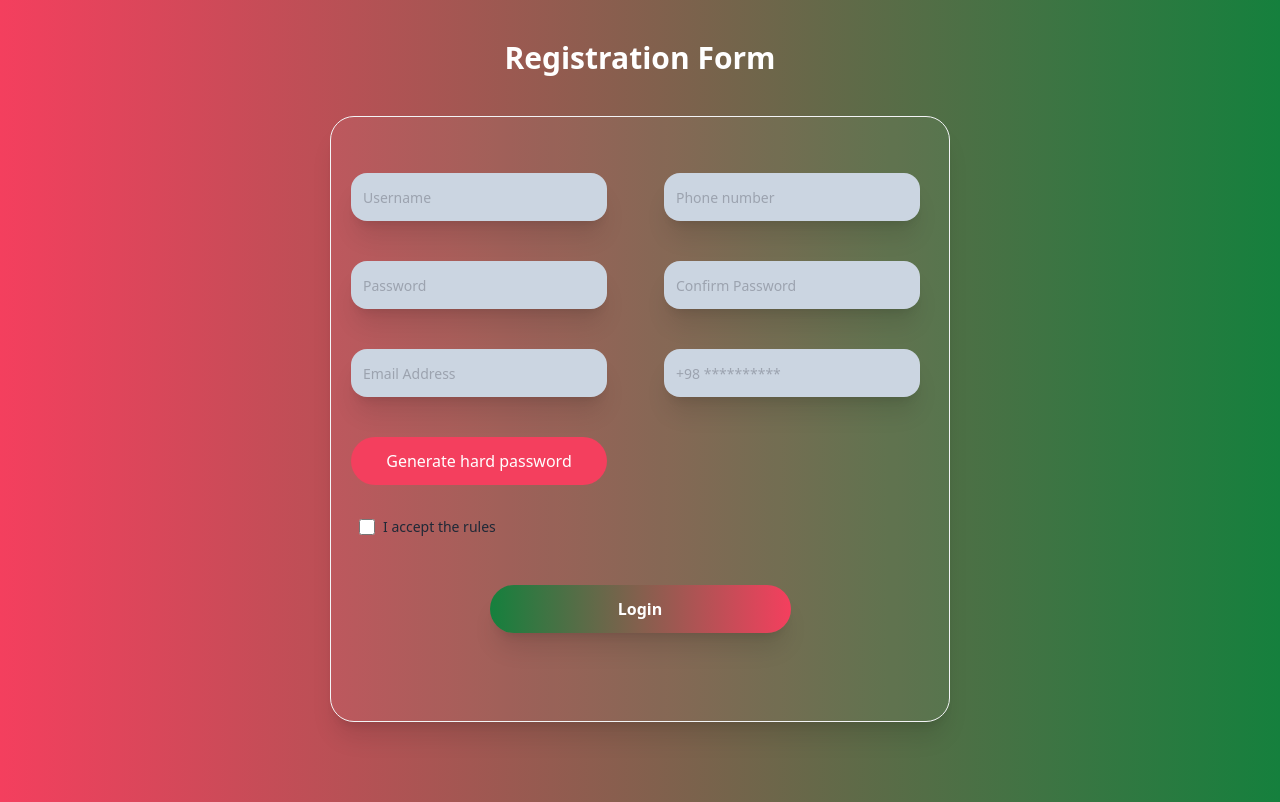
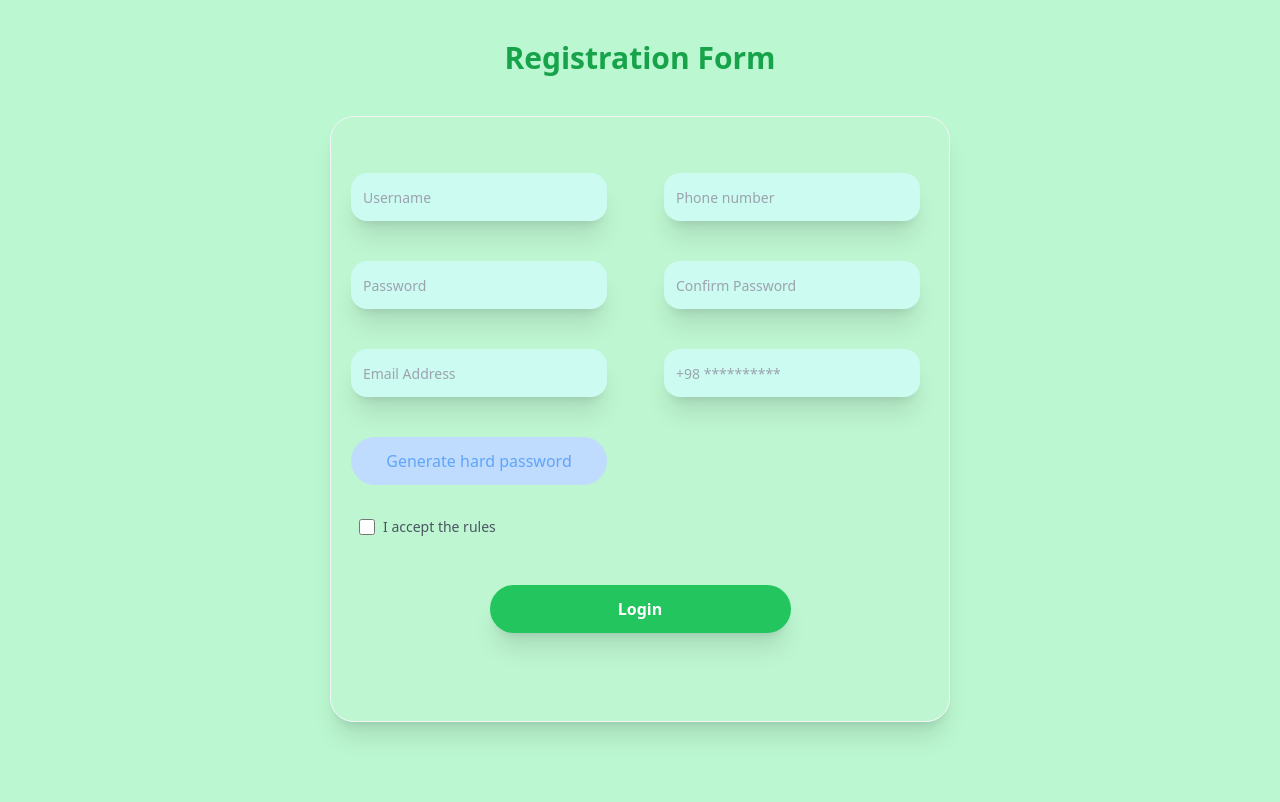
Before and after one commit to zahra-hjri/validation-form-react, a React (Vite) app: page / in a window 1280 px wide. Built offline with nearby package versions, Linux system fonts and the light colour scheme.

Commit message:
change styles

```diff
--- a/src/App.jsx
+++ b/src/App.jsx
@@ -5,9 +5,9 @@ import './App.css'
 function App() {
 
   return (
-    <div className=' h-full w-full bg-gradient-to-r from-rose-500 to-green-700 px-5 pb-20'>
+    <div className=' h-full w-full bg-green-200 px-5 pb-20'>
 
-      <h1 className='text-white font-extrabold text-center text-xl sm:text-3xl py-10'>Registration Form
+      <h1 className='text-green-600 font-extrabold text-center text-xl sm:text-3xl py-10'>Registration Form
       </h1>
 
      <Form/>
--- a/src/components/Form/Form.jsx
+++ b/src/components/Form/Form.jsx
@@ -71,7 +71,7 @@ export const Form = () => {
               <p className=' text-red-500 font-medium ml-6'>{error.phone}</p> */}
 
               {Object.values(error).map((error) =>(
-                <p key={error} className='text-rose-700 font-medium ml-6'>{error}</p>
+                <p key={error} className='text-red-500 font-medium ml-6'>{error}</p>
               ))}
               {
                  success && <p className='font-bold rounded-xl w-64 pb-4 text-green-500 mx-auto text-center'>Registration was successful</p>
@@ -79,34 +79,34 @@ export const Form = () => {
             <div className='flex flex-col items-center md:grid md:grid-cols-2 md:gap-6 md:mx-auto'>
 
             <input name='userName' value={values.userName} onChange={onChangeHandle}
-            className='p-2 md:p-3 w-60 sm:w-96 md:w-60 lg:w-64 sm:ml-3 mt-4 shadow-xl bg-slate-300 rounded-2xl outline-none placeholder:text-sm' placeholder="Username"/>
+            className='p-2 md:p-3 w-60 sm:w-96 md:w-60 lg:w-64 sm:ml-3 mt-4 shadow-xl bg-teal-100 rounded-2xl outline-none placeholder:text-sm' placeholder="Username"/>
 
             <input name='phoneNumber' value={values.phoneNumber} onChange={onChangeHandle}
-            className='p-2 md:p-3 w-60 sm:w-96 md:w-60 lg:w-64 sm:ml-3 mt-4  shadow-xl bg-slate-300 rounded-2xl outline-none placeholder:text-sm' placeholder='Phone number'/>
+            className='p-2 md:p-3 w-60 sm:w-96 md:w-60 lg:w-64 sm:ml-3 mt-4  shadow-xl bg-teal-100 rounded-2xl outline-none placeholder:text-sm' placeholder='Phone number'/>
 
             <input name='password' value={values.password} onChange={onChangeHandle}
-            className='p-2 md:p-3 w-60 sm:w-96 md:w-60 lg:w-64 sm:ml-3 mt-4 shadow-xl bg-slate-300 rounded-2xl outline-none placeholder:text-sm' placeholder='Password'/>
+            className='p-2 md:p-3 w-60 sm:w-96 md:w-60 lg:w-64 sm:ml-3 mt-4 shadow-xl bg-teal-100 rounded-2xl outline-none placeholder:text-sm' placeholder='Password'/>
 
             <input name='confirmPassword' value={values.confirmPassword} onChange={onChangeHandle}
-            className='p-2 md:p-3 w-60 sm:w-96 md:w-60 lg:w-64 sm:ml-3 mt-4 shadow-xl bg-slate-300 rounded-2xl outline-none placeholder:text-sm' placeholder='Confirm Password'/>
+            className='p-2 md:p-3 w-60 sm:w-96 md:w-60 lg:w-64 sm:ml-3 mt-4 shadow-xl bg-teal-100 rounded-2xl outline-none placeholder:text-sm' placeholder='Confirm Password'/>
 
 
             <input name='emailAddress' value={values.emailAddress} onChange={onChangeHandle}
-            className='p-2 md:p-3 w-60 sm:w-96 md:w-60 lg:w-64 sm:ml-3 mt-4 shadow-xl bg-slate-300 rounded-2xl outline-none placeholder:text-sm' placeholder='Email Address'/>
+            className='p-2 md:p-3 w-60 sm:w-96 md:w-60 lg:w-64 sm:ml-3 mt-4 shadow-xl bg-teal-100 rounded-2xl outline-none placeholder:text-sm' placeholder='Email Address'/>
 
             <input name='mobileNumber' value={values.mobileNumber} onChange={onChangeHandle}
-            className='p-2 md:p-3 w-60 sm:w-96 md:w-60 lg:w-64 sm:ml-3 mt-4 shadow-xl bg-slate-300 rounded-2xl outline-none placeholder:text-sm' placeholder='+98 **********'/>
-            <button onClick={handleGeneratePassword} type='button' className='p-2 md:p-3 w-60 sm:w-96 md:w-60 lg:w-64 rounded-full  sm:ml-3 mt-4 bg-rose-500 text-white font-medium hover:bg-green-700'>Generate hard password</button>
-            <p className='text-green-800 font-extrabold p-2 md:p-3 w-60 sm:w-96 md:w-60 lg:w-64 sm:ml-3 mt-4 '>{generatePassword}</p>
+            className='p-2 md:p-3 w-60 sm:w-96 md:w-60 lg:w-64 sm:ml-3 mt-4 shadow-xl bg-teal-100 rounded-2xl outline-none placeholder:text-sm' placeholder='+98 **********'/>
+            <button onClick={handleGeneratePassword} type='button' className='p-2 md:p-3 w-60 sm:w-96 md:w-60 lg:w-64 rounded-full  sm:ml-3 mt-4 bg-blue-200 text-blue-400 font-medium hover:bg-blue-300 hover:text-white'>Generate hard password</button>
+            <p className='text-blue-400 font-extrabold p-2 md:p-3 w-60 sm:w-96 md:w-60 lg:w-64 sm:ml-3 mt-4 '>{generatePassword}</p>
 
             </div>
             <div className="flex items-center ml-5 mt-8">
               <input name='checkRull' checked={values.checkRull} onChange={onChangeHandle} type="checkbox"
               className="w-4 h-4 text-green-600 bg-gray-100 border-gray-300 rounded focus:ring-green-500 dark:focus:ring-green-600 dark:ring-offset-gray-800 focus:ring-2 dark:bg-gray-700 dark:border-gray-600"/>
               <label
-              className="ml-2 text-sm font-medium text-gray-800">I accept the rules</label>
+              className="ml-2 text-sm font-medium text-gray-600">I accept the rules</label>
             </div>
-            <button type='submit' className='font-bold rounded-full w-64 bg-gradient-to-r from-green-700 to-rose-500 text-white text-center p-3 md:w-6/12 mx-auto block my-12 shadow-xl' >Login</button>
+            <button type='submit' className='font-bold rounded-full w-64 bg-green-500 text-white text-center p-3 md:w-6/12 mx-auto block my-12 shadow-xl hover:bg-green-600' >Login</button>
 
 
         </form>
```
